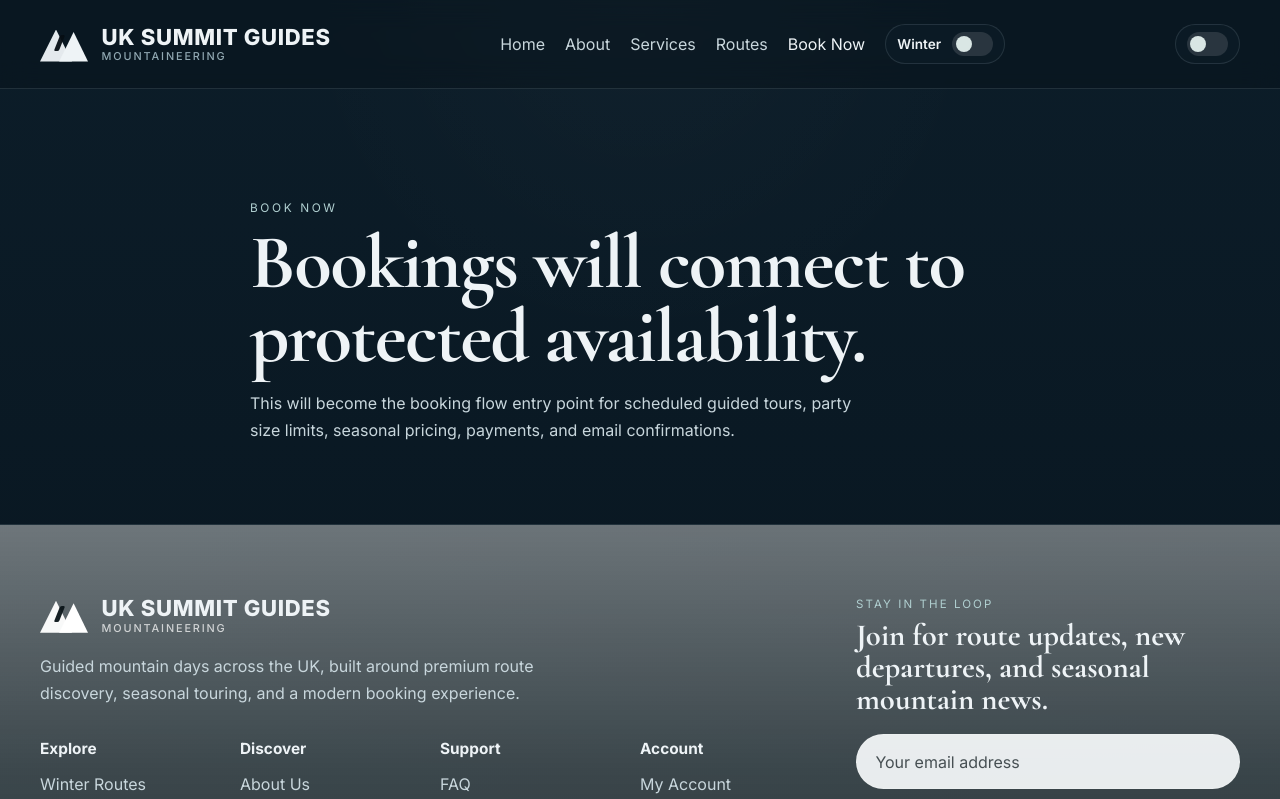
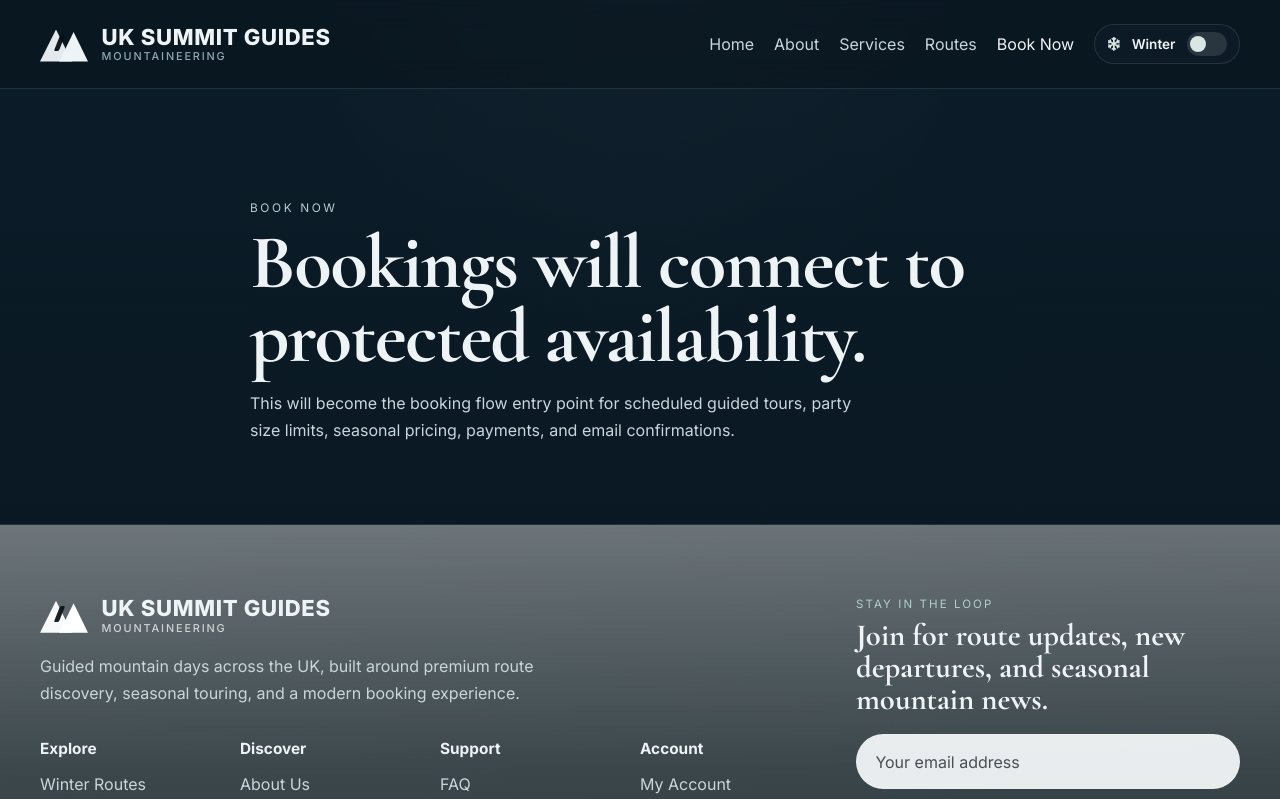
Before and after one commit to TGOSS1984/uk-summit-guides, a React app in the folder frontend/: page /book-now in a window 1280 px wide. Shown: the top 799 px of the page. Built offline with nearby package versions, Linux system fonts and the light colour scheme; the HTML template or start-up script is replaced by a standard one.

Commit message:
feat: refine hero image theming and navbar theme toggle

```diff
--- a/frontend/src/components/layout/Navbar.jsx
+++ b/frontend/src/components/layout/Navbar.jsx
@@ -31,7 +31,7 @@ function Navbar({ theme, onToggleTheme }) {
           <ThemeToggle theme={theme} onToggleTheme={onToggleTheme} />
         </nav>
 
-        <div className="site-header__actions">
+        <div className="site-header__actions site-header__actions--mobile">
           <ThemeToggle theme={theme} onToggleTheme={onToggleTheme} compact />
           <button
             type="button"
--- a/frontend/src/components/ui/ThemeToggle.jsx
+++ b/frontend/src/components/ui/ThemeToggle.jsx
@@ -1,15 +1,25 @@
+import { FaSnowflake, FaSun } from "react-icons/fa";
+
 function ThemeToggle({ theme, onToggleTheme, compact = false }) {
+  const isWinter = theme === "winter";
+  const label = isWinter ? "Winter" : "Summer";
+  const Icon = isWinter ? FaSnowflake : FaSun;
+
   return (
     <button
       type="button"
       className={compact ? "theme-toggle theme-toggle--compact" : "theme-toggle"}
       onClick={onToggleTheme}
-      aria-label="Switch seasonal theme"
+      aria-label={`Switch theme. Current theme: ${label}`}
+      title={label}
     >
-      <span className="theme-toggle__label">
-        {theme === "winter" ? "Winter" : "Summer"}
+      <span className="theme-toggle__theme-icon" aria-hidden="true">
+        <Icon />
       </span>
-      <span className="theme-toggle__track">
+
+      {!compact && <span className="theme-toggle__label">{label}</span>}
+
+      <span className="theme-toggle__track" aria-hidden="true">
         <span className="theme-toggle__thumb" />
       </span>
     </button>
--- a/frontend/src/styles/components.css
+++ b/frontend/src/styles/components.css
@@ -6,11 +6,12 @@
   background: var(--color-surface);
   color: var(--color-text);
   border-radius: var(--radius-pill);
-  padding: 0.45rem 0.7rem;
+  padding: 0.45rem 0.72rem;
   transition:
     border-color var(--transition-fast),
     transform var(--transition-fast),
-    background var(--transition-fast);
+    background var(--transition-fast),
+    color var(--transition-fast);
 }
 
 .theme-toggle:hover {
@@ -18,8 +19,13 @@
   transform: translateY(-1px);
 }
 
-.theme-toggle--compact .theme-toggle__label {
-  display: none;
+.theme-toggle__theme-icon {
+  display: inline-flex;
+  align-items: center;
+  justify-content: center;
+  font-size: 0.86rem;
+  line-height: 1;
+  color: var(--color-accent-strong);
 }
 
 .theme-toggle__label {
@@ -49,6 +55,15 @@
 
 :root[data-theme="summer"] .theme-toggle__thumb {
   transform: translateX(1.1rem);
+}
+
+.theme-toggle--compact {
+  padding-inline: 0.68rem;
+  gap: 0.55rem;
+}
+
+.theme-toggle--compact .theme-toggle__track {
+  width: 2.2rem;
 }
 
 .button {
--- a/frontend/src/styles/layout.css
+++ b/frontend/src/styles/layout.css
@@ -116,6 +116,10 @@
   display: flex;
   align-items: center;
   gap: 0.75rem;
+}
+
+.site-header__actions--mobile {
+  display: none;
 }
 
 .menu-toggle {
@@ -434,6 +438,10 @@
     display: none;
   }
 
+  .site-header__actions--mobile {
+    display: flex;
+  }
+
   .menu-toggle {
     display: inline-flex;
   }
--- a/frontend/src/styles/pages.css
+++ b/frontend/src/styles/pages.css
@@ -4,6 +4,7 @@
   display: flex;
   align-items: flex-end;
   overflow: clip;
+  background: var(--color-bg);
 }
 
 .hero__image,
@@ -13,35 +14,32 @@
 }
 
 .hero__image {
-  background: var(--hero-image);
-  transform: scale(1.02);
+  background-image: var(--hero-image);
+  background-size: cover;
+  background-position: center center;
+  background-repeat: no-repeat;
+  transform: scale(1.015);
 }
 
 .hero__overlay {
   background:
-    linear-gradient(180deg, var(--color-hero-overlay-top) 0%, transparent 26%),
-    linear-gradient(180deg, transparent 0%, var(--color-hero-overlay-bottom) 100%);
+    linear-gradient(180deg, var(--color-hero-overlay-top) 0%, transparent 20%),
+    linear-gradient(180deg, transparent 0%, var(--color-hero-overlay-mid) 62%, var(--color-hero-overlay-bottom) 100%);
 }
 
 .hero::after {
   content: "";
   position: absolute;
   inset: auto 0 0 0;
-  height: 180px;
-  background:
-    linear-gradient(180deg, transparent 0%, rgba(6, 13, 19, 0.78) 100%),
-    var(--footer-image);
-  background-position: center bottom;
-  background-size: cover;
-  opacity: 0.22;
-  mask-image: linear-gradient(to top, black 0%, black 36%, transparent 100%);
-  -webkit-mask-image: linear-gradient(to top, black 0%, black 36%, transparent 100%);
+  height: clamp(180px, 24vw, 260px);
+  background: linear-gradient(180deg, rgba(255, 255, 255, 0) 0%, var(--color-hero-fade) 100%);
   pointer-events: none;
+  z-index: 1;
 }
 
 .hero__content {
   position: relative;
-  z-index: 1;
+  z-index: 2;
   padding-bottom: clamp(4rem, 8vw, 5.5rem);
   max-width: 1080px;
 }
@@ -61,6 +59,7 @@
   line-height: 0.92;
   letter-spacing: -0.03em;
   max-width: 10ch;
+  text-wrap: balance;
 }
 
 .hero__text {
--- a/frontend/src/styles/tokens.css
+++ b/frontend/src/styles/tokens.css
@@ -37,17 +37,22 @@
   --color-accent-strong: #d9e6e4;
   --color-accent-contrast: #0c1b24;
 
-  --color-hero-overlay-top: rgba(8, 18, 27, 0.18);
+  --color-hero-overlay-top: rgba(8, 18, 27, 0.14);
+  --color-hero-overlay-mid: rgba(8, 18, 27, 0.1);
   --color-hero-overlay-bottom: rgba(4, 11, 17, 0.82);
+  --color-hero-fade: rgba(7, 19, 28, 0.98);
 
+  --hero-photo: url("/images/winter/hero-winter.jpg");
   --hero-image:
     linear-gradient(
       180deg,
       rgba(164, 184, 189, 0.12) 0%,
-      rgba(18, 43, 60, 0.18) 35%,
-      rgba(5, 14, 20, 0.65) 100%
+      rgba(18, 43, 60, 0.12) 30%,
+      rgba(5, 14, 20, 0.55) 68%,
+      rgba(7, 19, 28, 0.92) 100%
     ),
-    radial-gradient(circle at 50% 20%, rgba(214, 225, 222, 0.2), transparent 36%),
+    radial-gradient(circle at 50% 20%, rgba(214, 225, 222, 0.14), transparent 36%),
+    var(--hero-photo),
     linear-gradient(135deg, #7f9499 0%, #405664 35%, #172a36 70%, #09151c 100%);
 
   --card-image:
@@ -111,17 +116,22 @@
   --color-accent-strong: #efe3ba;
   --color-accent-contrast: #22322d;
 
-  --color-hero-overlay-top: rgba(42, 60, 51, 0.14);
-  --color-hero-overlay-bottom: rgba(25, 39, 33, 0.7);
+  --color-hero-overlay-top: rgba(42, 60, 51, 0.08);
+  --color-hero-overlay-mid: rgba(42, 60, 51, 0.08);
+  --color-hero-overlay-bottom: rgba(25, 39, 33, 0.64);
+  --color-hero-fade: rgba(31, 48, 44, 0.98);
 
+  --hero-photo: url("/images/summer/hero-summer.jpg");
   --hero-image:
     linear-gradient(
       180deg,
-      rgba(223, 216, 176, 0.08) 0%,
-      rgba(94, 123, 93, 0.18) 35%,
-      rgba(28, 42, 37, 0.6) 100%
+      rgba(223, 216, 176, 0.06) 0%,
+      rgba(94, 123, 93, 0.1) 30%,
+      rgba(28, 42, 37, 0.42) 68%,
+      rgba(31, 48, 44, 0.9) 100%
     ),
-    radial-gradient(circle at 50% 18%, rgba(255, 235, 188, 0.16), transparent 34%),
+    radial-gradient(circle at 50% 18%, rgba(255, 235, 188, 0.12), transparent 34%),
+    var(--hero-photo),
     linear-gradient(135deg, #b7c6a5 0%, #6a8a72 34%, #3d5a4c 70%, #263c34 100%);
 
   --card-image:
```
